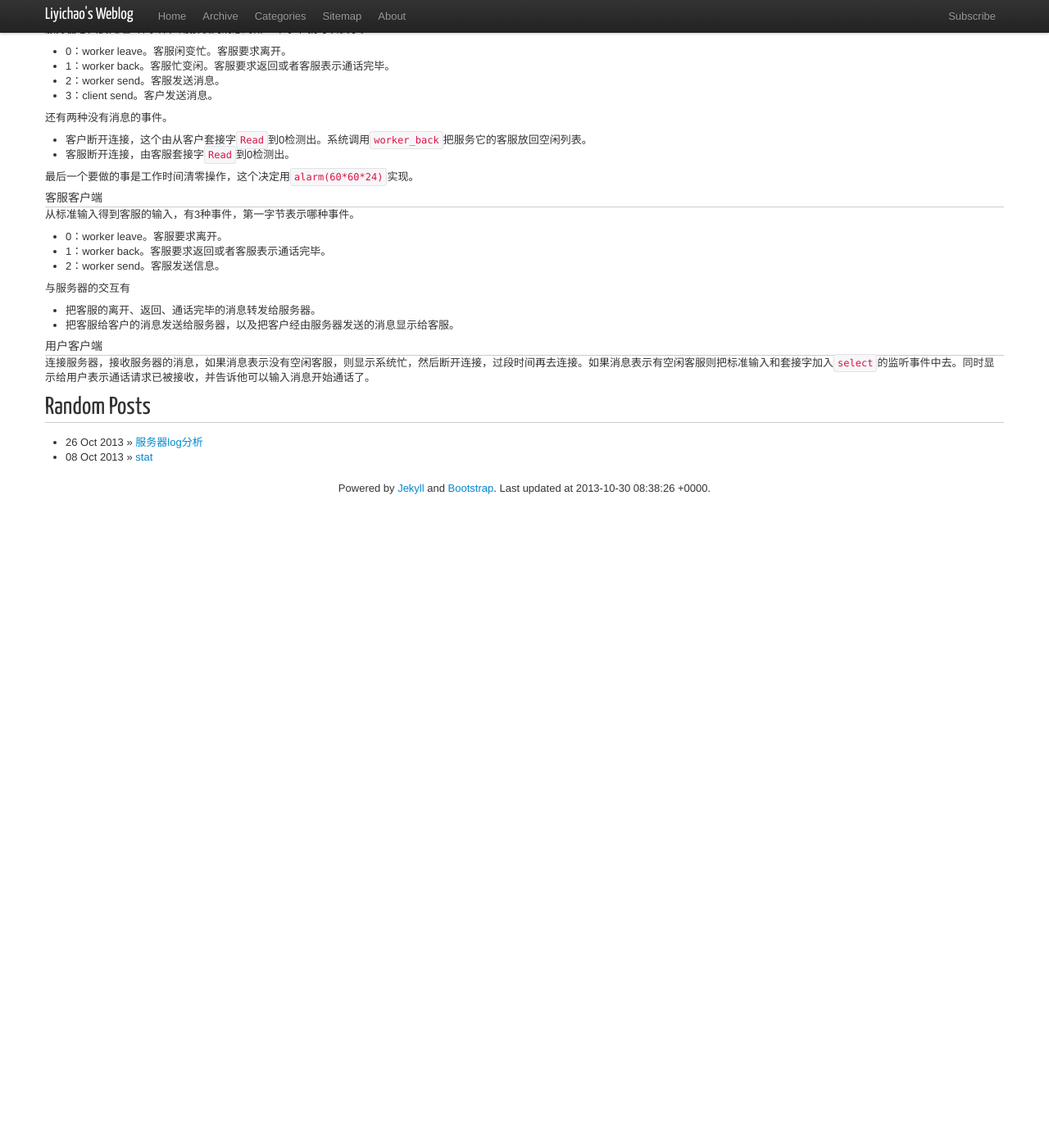
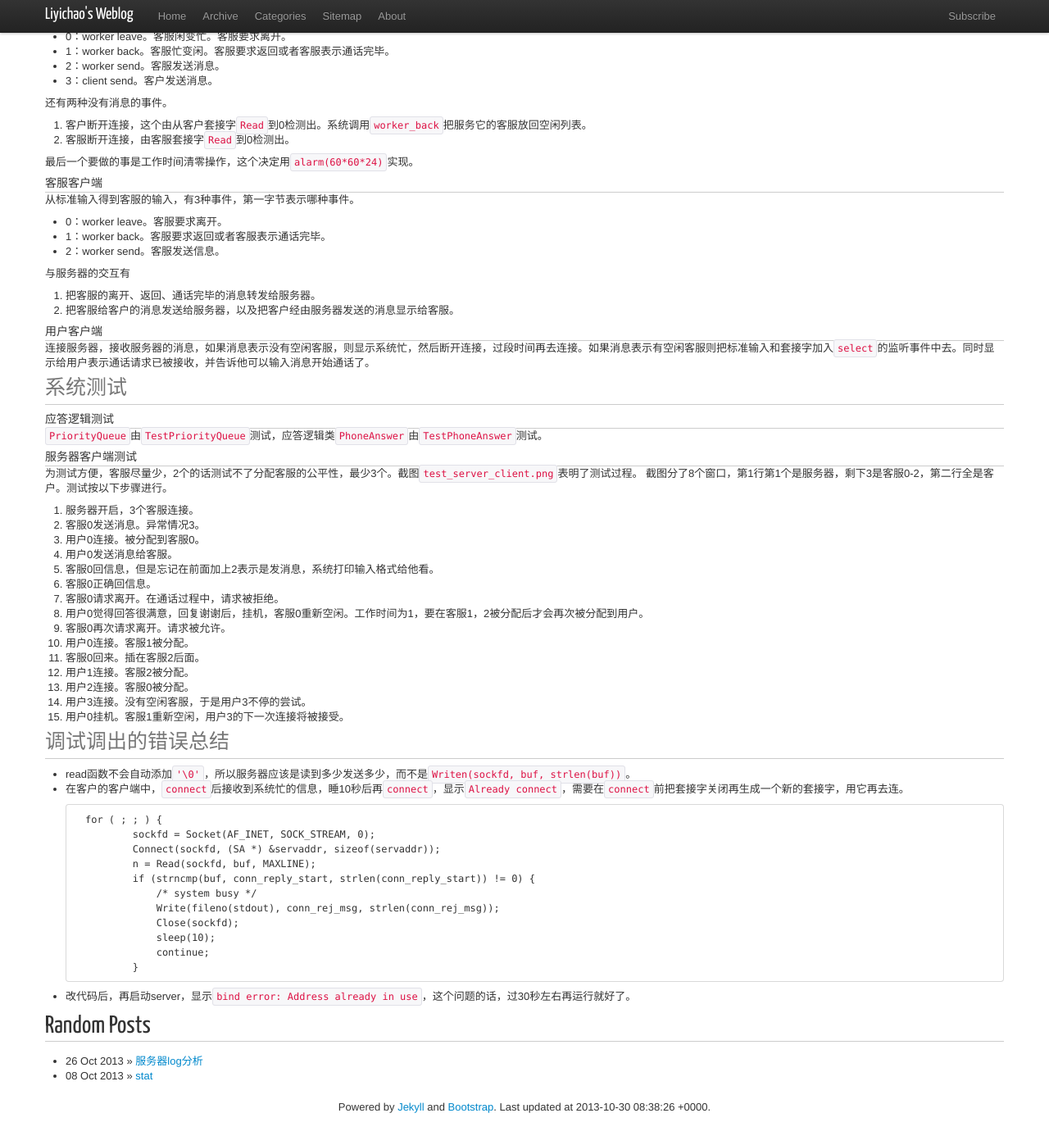
Before and after one commit to liyichao/liyichao.github.io, a Jekyll site: the page built from _posts/2013/2013-10-25-phone-answering-logic.md, in a window 1280 px wide and 1400 px high, scrolled down 1753 px. Shown: the top 1397 px of the window at 82% size. Built offline with Jekyll 4.4.1, drawn with Linux system fonts in a browser that asks for light colours; nearby versions of some CDN libraries; Markdown is read by kramdown in place of the engine named in the settings; comment, search, counter and statistics services are not loaded; before the commit the page ends 2398 px from its top, so only the background shows below that; some of the changed text lies outside the part shown.

Commit message:
no comment

```diff
--- a/_posts/2013/2013-10-25-phone-answering-logic.md
+++ b/_posts/2013/2013-10-25-phone-answering-logic.md
@@ -27,9 +27,9 @@
 
 类名就叫`PhoneAnswer`吧，为减小编译依存性，采用`Pimpl Idiom`，这样`PhoneAnswer`就只有一个`PhoneAnswerImpl`指针了，所有实现都delegate给类`PhoneAnswerImpl`，只要`PhoneAnswerImpl`接口不变，`PhoneAnswer`不需要重新编译，用`PhoneAnswer`的用户也不需要重新编译，只要链接新的`PhoneAnswerImpl`就行，如果编译成动态库，链接都省了。保存空闲客服列表的优先队列可能有多种实现，所以把优先队列又从`PhoneAnswerImpl`里分出来，单独成为`PriorityQueue`类。于是，程序的整体结构就有3层。
 
-- server, worker_cli, user_cli。两个客户端worker_cli，user_cli分别接收客服和客户的请求，并发送给服务器，服务器处理请求，可能需要调用下层的功能，并回复结果给客户端，客户端显示结果。
+1. server, worker_cli, user_cli。两个客户端worker_cli，user_cli分别接收客服和客户的请求，并发送给服务器，服务器处理请求，可能需要调用下层的功能，并回复结果给客户端，客户端显示结果。
 
-- PhoneAnswer。为上层提供
+2. PhoneAnswer。为上层提供
 
     --  `int worker_leave(int workerid)`。处理客服离开请求。
 
@@ -37,7 +37,7 @@
 
     --  `int answer_call()`。处理客户的打电话请求。
 
-- PriorityQueue。为上层提供
+3. PriorityQueue。为上层提供
 
     --  `int front()`。从队首弹出一个`Worker*`，并把`id`返回给调用者。用于分配客服的请求。
 
@@ -55,20 +55,20 @@
 
 如果有空闲的，那么客户就可以发送信息了，信息由服务器中转，所以服务器必须能够知道接待客户的客服的`socket `描述子`workerfd`，而客服也会向客户发送信息，所以系统也必须知道客服接待的客户的描述子`clientfd`，但是系统对象`PA`的`answer_call`返回的是客服的id`workerid`，系统应该还有张表，是客服的固定IP和`workerid`的对应表。如果用IP索引，那么就得用`unordered_map`什么的，太复杂，于是采用`workerid`索引的，那么这个表就可以实现为长度为20的int数组。那么只要再维护两张表，`clientfd[]`和`workerfd[]`，均由`workerid`索引，就可以实现这种对应关系了。这样每次客户发送信息，需要一个映射`clientfd -> workerfd`，那么需要遍历`clientfd[]`，找到相等时的索引`workerid`，那么`workerfd = workerfd[workerid]`，这样的话复杂度`O(n)`，这就意味着其实空闲客服列表也不一定要用`PriorityQueue`，也可以遍历一遍所有客服列表，查看第一个空闲的。想来内存分配也有个这样策略，叫做首次适应（First Fit）。而且像内存啊，就绪进程啊，都可能很多，不像这个系统，只有20个客服，遍历一遍也不太有所谓。不过如果以后公司扩大，为减少查找时间，可以用5个`unordered_map`：
 
-- 表1：`客服IP -> workerid`。这张表是不会变的，这张表可以判断进来的连接是否是客服，顺便存了下`workerid`。
-- 表2：`workerid -> workerfd`。每连接一个客服，先查表1，得到`workerid`，然后存下对应的描述子`workerfd`。这张表需要是因为系统在`answer_call`后要建立`clientfd`和`workerfd`的对应关系，这样客服和客户才能互相通话，`clientfd`已知，但是`answer_call`返回的是`workerid`，所以必须有这么一张表。
-- 表3：`workerfd -> workerid` 。用于客服请求离开和请求回来。
-- 表4：`clientfd -> workerfd`。用于客户向客服发消息。
-- 表5：`workerfd -> clientfd`。用户客服向客户发消息。
+1. `客服IP -> workerid`。这张表是不会变的，这张表可以判断进来的连接是否是客服，顺便存了下`workerid`。
+2. `workerid -> workerfd`。每连接一个客服，先查表1，得到`workerid`，然后存下对应的描述子`workerfd`。这张表需要是因为系统在`answer_call`后要建立`clientfd`和`workerfd`的对应关系，这样客服和客户才能互相通话，`clientfd`已知，但是`answer_call`返回的是`workerid`，所以必须有这么一张表。
+3. `workerfd -> workerid` 。用于客服请求离开和请求回来。
+4. `clientfd -> workerfd`。用于客户向客服发消息。
+5. `workerfd -> clientfd`。用户客服向客户发消息。
 
 经过一段时间的通话，客服会请求通话完毕或者客户挂机，这时服务器会关闭与客户的连接，而不断开客服的连接，只是把客服放到空闲列表去。一分钟的通话时限可以由客服自己把握。
 
 ####异常情况
 
-- 客服断开连接。因为这是个模拟电话的系统，电话的话，分机和总机是一直连着的， 那也就意味着，客服和服务器的连接永远不会断，除非出故障了。所以这时系统应该报告故障，同时把那个客服置为忙。服务器可以有个功能，显示当前已连接的客服，这样就可以知道哪些分机坏了。
-- 客服离开，但没有事先请求离开。然后他被分配到去接待某个客户。客户发了消息，就会一直得不到回复。这个异常可以不处理，因为客户是知道客服id的，他可以投诉这个客服。
-- 客服发送消息，但是并没有客户与他连接。这时服务器回复客服，而不帮他转发。
-- 拒绝服务攻击。因为这是个电话模拟系统，所以跟网络里的攻击还不太一样。使用select后，当一个套接字是可以读了，服务器就去处理那个套接字了，但是你不知道该读多少字节，可以用换行符表示一次读的截止，如果是阻塞读，那么就可能有恶意用户发送一个字节，然后去睡眠，那么服务器就阻塞在`readline`里。在电话模拟系统里，我们用`readline`模拟客服说了一句话或者客户说了一句话。假设一个恶意用户，发起连接，那么系统会分配一个客服给他，假设他挂机，系统会收回那个客服，假设他不挂机，客服发现客户长时间不说话，他可以挂机，即发送`worker_back`消息。这时系统可以把`clientfd`和`workerfd`socket对从表4，5中删除。恶意用户可以不停的发起连接，然后直接挂机。那么系统会不断的分配，收回。但是系统不会阻塞，客服不会因为恶意用户而一直忙，那么假设恶意用户不直接挂机，在那待一会。
+1. 客服断开连接。因为这是个模拟电话的系统，电话的话，分机和总机是一直连着的， 那也就意味着，客服和服务器的连接永远不会断，除非出故障了。所以这时系统应该报告故障，同时把那个客服置为忙。服务器可以有个功能，显示当前已连接的客服，这样就可以知道哪些分机坏了。
+2. 客服离开，但没有事先请求离开。然后他被分配到去接待某个客户。客户发了消息，就会一直得不到回复。这个异常可以不处理，因为客户是知道客服id的，他可以投诉这个客服。
+3. 客服发送消息，但是并没有客户与他连接。这时服务器回复客服，而不帮他转发。
+4. 拒绝服务攻击。因为这是个电话模拟系统，所以跟网络里的攻击还不太一样。使用select后，当一个套接字是可以读了，服务器就去处理那个套接字了，但是你不知道该读多少字节，可以用换行符表示一次读的截止，如果是阻塞读，那么就可能有恶意用户发送一个字节，然后去睡眠，那么服务器就阻塞在`readline`里。假设有一个恶意用户，发起连接，那么系统会分配一个客服给他，假设他挂机，系统会收回那个客服，假设他不挂机，客服发现客户长时间不说话，他可以挂机，即发送`worker_back`消息。这时系统可以把`clientfd`和`workerfd`socket对从表4，5中删除。恶意用户可以不停的发起连接，然后直接挂机。那么系统会不断的分配，收回。但是系统不会阻塞，客服不会因为恶意用户而一直忙，那么假设恶意用户不直接挂机，在那待一会。
 
     --  如果电话收费，那么恶意用户会吃亏很多，如果利益小于这个收费，就没有恶意用户。
 
@@ -90,8 +90,8 @@
 
 还有两种没有消息的事件。
 
-- 客户断开连接，这个由从客户套接字`Read`到0检测出。系统调用`worker_back`把服务它的客服放回空闲列表。
-- 客服断开连接，由客服套接字`Read`到0检测出。
+1. 客户断开连接，这个由从客户套接字`Read`到0检测出。系统调用`worker_back`把服务它的客服放回空闲列表。
+2. 客服断开连接，由客服套接字`Read`到0检测出。
 
 最后一个要做的事是工作时间清零操作，这个决定用`alarm(60*60*24)`实现。
 
@@ -104,8 +104,50 @@
 
 与服务器的交互有
 
-- 把客服的离开、返回、通话完毕的消息转发给服务器。
-- 把客服给客户的消息发送给服务器，以及把客户经由服务器发送的消息显示给客服。
+1. 把客服的离开、返回、通话完毕的消息转发给服务器。
+2. 把客服给客户的消息发送给服务器，以及把客户经由服务器发送的消息显示给客服。
 
 ####用户客户端
 连接服务器，接收服务器的消息，如果消息表示没有空闲客服，则显示系统忙，然后断开连接，过段时间再去连接。如果消息表示有空闲客服则把标准输入和套接字加入`select`的监听事件中去。同时显示给用户表示通话请求已被接收，并告诉他可以输入消息开始通话了。
+
+
+###系统测试
+####应答逻辑测试
+`PriorityQueue`由`TestPriorityQueue`测试，应答逻辑类`PhoneAnswer`由`TestPhoneAnswer`测试。
+####服务器客户端测试
+为测试方便，客服尽量少，2个的话测试不了分配客服的公平性，最少3个。截图`test_server_client.png`表明了测试过程。
+截图分了8个窗口，第1行第1个是服务器，剩下3是客服0-2，第二行全是客户。测试按以下步骤进行。
+
+1. 服务器开启，3个客服连接。
+2. 客服0发送消息。异常情况3。
+3. 用户0连接。被分配到客服0。
+4. 用户0发送消息给客服。
+5. 客服0回信息，但是忘记在前面加上2表示是发消息，系统打印输入格式给他看。
+6. 客服0正确回信息。
+7. 客服0请求离开。在通话过程中，请求被拒绝。
+8. 用户0觉得回答很满意，回复谢谢后，挂机，客服0重新空闲。工作时间为1，要在客服1，2被分配后才会再次被分配到用户。
+9. 客服0再次请求离开。请求被允许。
+10. 用户0连接。客服1被分配。
+11. 客服0回来。插在客服2后面。
+12. 用户1连接。客服2被分配。
+13. 用户2连接。客服0被分配。
+14. 用户3连接。没有空闲客服，于是用户3不停的尝试。
+15. 用户0挂机。客服1重新空闲，用户3的下一次连接将被接受。
+
+###调试调出的错误总结
+- read函数不会自动添加`'\0'`，所以服务器应该是读到多少发送多少，而不是`Writen(sockfd, buf, strlen(buf))`。
+- 在客户的客户端中，`connect`后接收到系统忙的信息，睡10秒后再`connect`，显示`Already connect`，需要在`connect`前把套接字关闭再生成一个新的套接字，用它再去连。
+
+        for ( ; ; ) {
+                sockfd = Socket(AF_INET, SOCK_STREAM, 0);
+                Connect(sockfd, (SA *) &servaddr, sizeof(servaddr));
+                n = Read(sockfd, buf, MAXLINE);
+                if (strncmp(buf, conn_reply_start, strlen(conn_reply_start)) != 0) {
+                    /* system busy */
+                    Write(fileno(stdout), conn_rej_msg, strlen(conn_rej_msg));
+                    Close(sockfd);
+                    sleep(10);
+                    continue;
+                }
+
+- 改代码后，再启动server，显示`bind error: Address already in use`，这个问题的话，过30秒左右再运行就好了。
```
